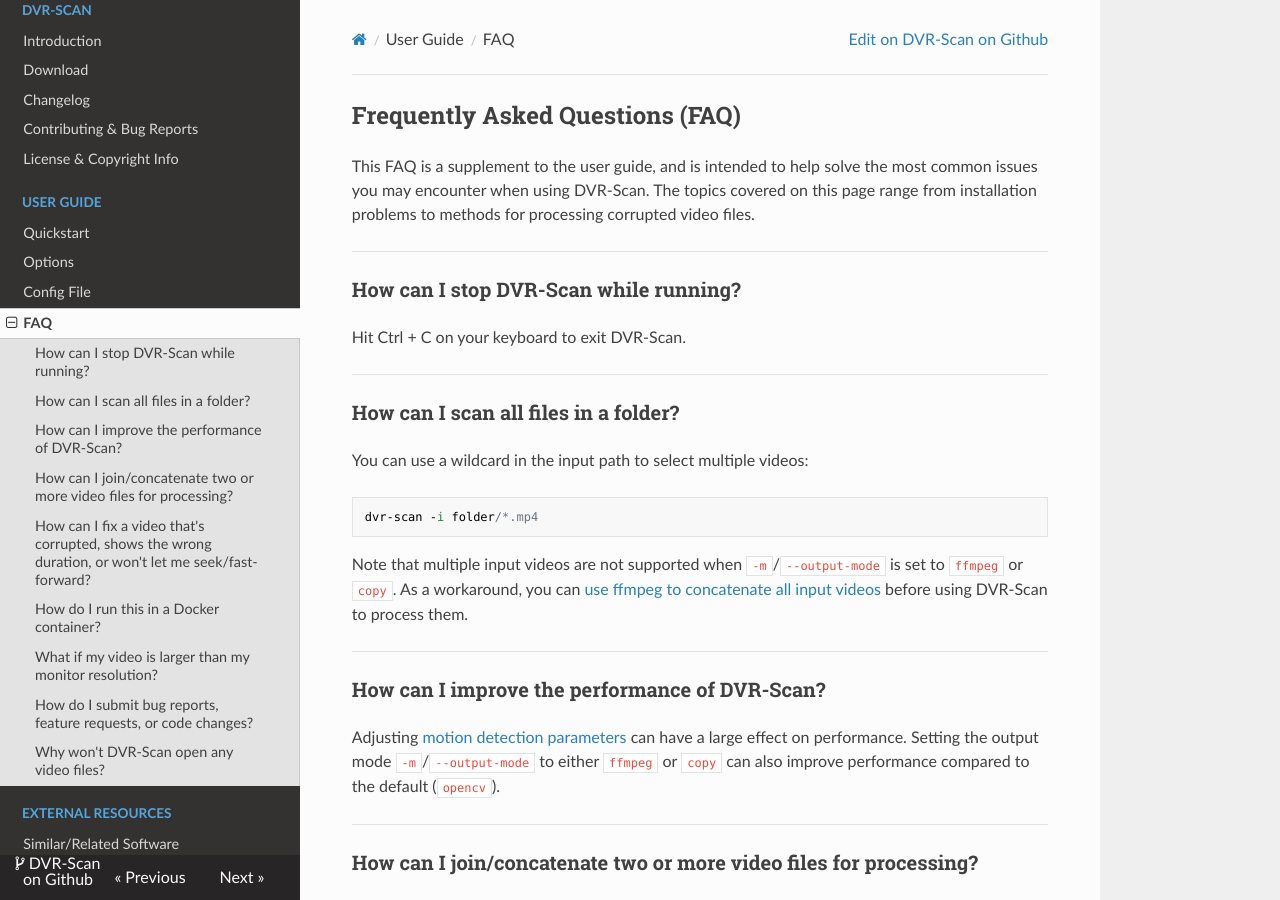
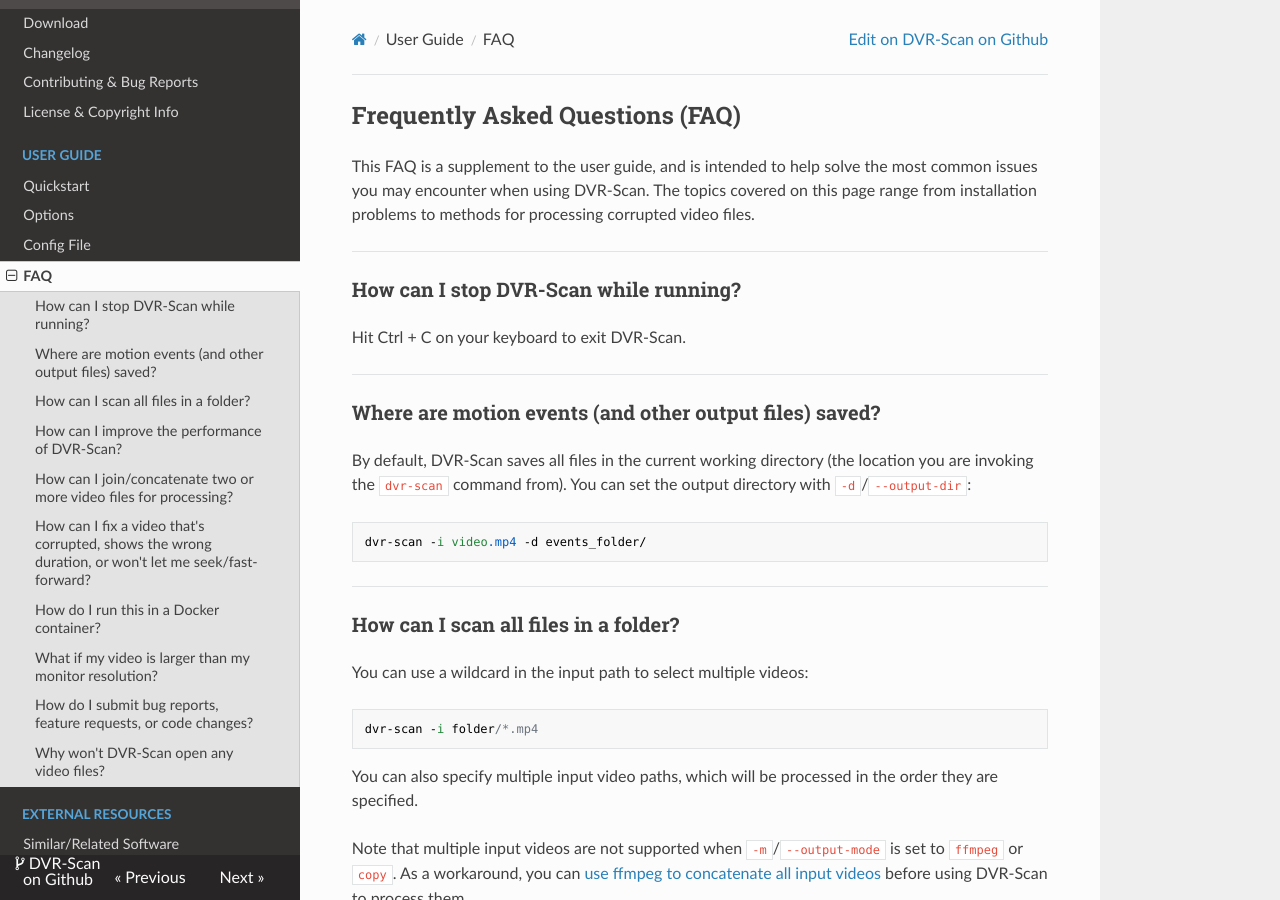
Before and after one commit to Breakthrough/DVR-Scan, an MkDocs documentation site: the page built from docs/guide/faq.md, in a window 1280 px wide and 900 px high. Built offline with MkDocs 1.6.1, drawn with Linux system fonts in a browser that asks for light colours; nearby versions of some CDN libraries; old or Windows-style settings are respelled for this version of MkDocs.

Commit message:
[docs] Specify where output files are created. #87

```diff
--- a/docs/guide/faq.md
+++ b/docs/guide/faq.md
@@ -16,11 +16,23 @@
 ----------------------------------------------------------
 
 
+### Where are motion events (and other output files) saved?
+
+By default, DVR-Scan saves all files in the current working directory (the location you are invoking the `dvr-scan` command from). You can set the output directory with `-d`/`--output-dir`:
+
+    dvr-scan -i video.mp4 -d events_folder/
+
+
+----------------------------------------------------------
+
+
 ### How can I scan all files in a folder?
 
 You can use a wildcard in the input path to select multiple videos:
 
     dvr-scan -i folder/*.mp4
+
+You can also specify multiple input video paths, which will be processed in the order they are specified.
 
 Note that multiple input videos are not supported when `-m`/`--output-mode` is set to `ffmpeg` or `copy`. As a workaround, you can [use ffmpeg to concatenate all input videos](https://trac.ffmpeg.org/wiki/Concatenate) before using DVR-Scan to process them.
 
```
Also changed, not shown: docs/guide/quickstart.md (+1 -1 lines), 1 other file.
